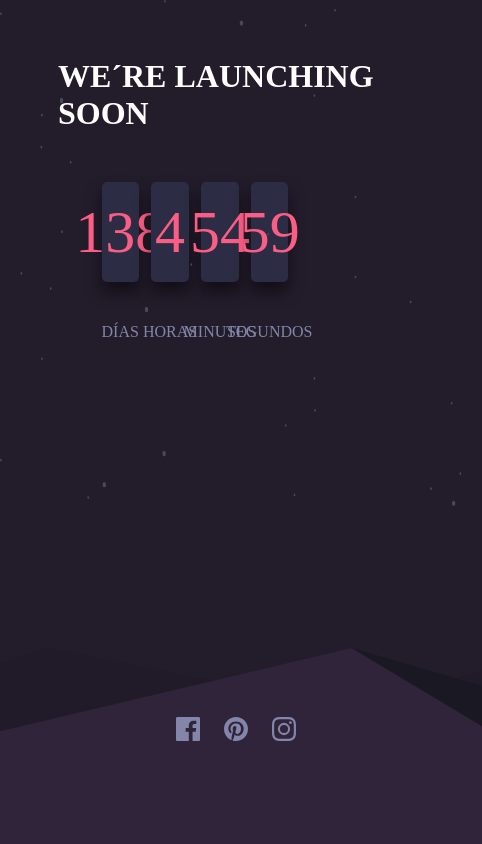
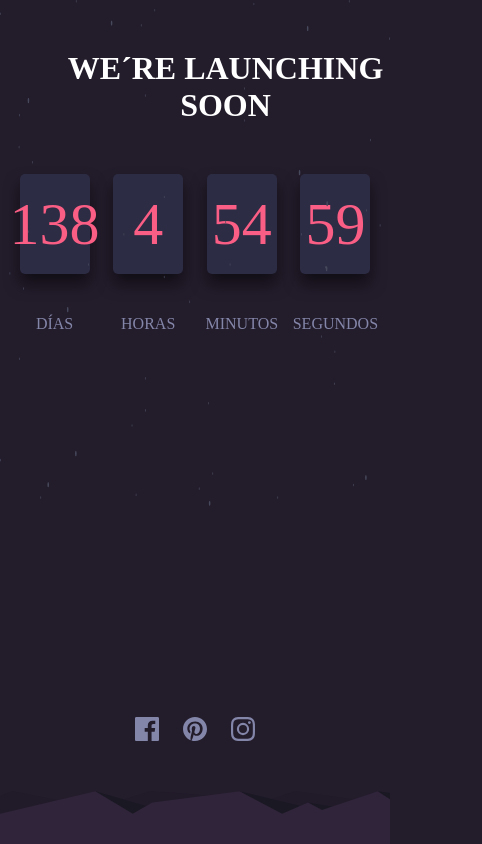
Before and after one commit to Eddieramirez29/Counter-Down-Timer, a React (Vite) app: page / in a window 390 px wide. Shown: the whole page, 482 px wide, since content can reach past the window. Built offline with nearby package versions, Linux system fonts and the light colour scheme.

Commit message:
Only is neccesary to change styles for responsive design

```diff
--- a/src/index.css
+++ b/src/index.css
@@ -1,37 +1,34 @@
-body
-{
+body {
   background-color: #231c2b;
+  margin: 0;
+  padding: 0;
 }
 
-.hills
-{
+.hills {
   position: fixed;
   bottom: 0;
   left: 0;
+  width: 100%;
 }
 
-.stars
-{
+.stars {
   position: fixed;
   top: 0;
   left: 0;
-  width: 100vh;
+  width: 100%;
   height: 60vh;
 }
 
-.countdown
-{
+.countdown {
   display: flex;
   justify-content: space-between; /* Espacia los íconos uniformemente */
-  width: 100%;                    /* Ocupa el ancho completo del contenedor */
-  max-width: 50%;               /* Opcional: Define un ancho máximo para el contenedor */
+  width: 90%;                    /* Ajusta el ancho al 90% del contenedor en móviles */
+  max-width: 500px;              /* Ajusta el ancho máximo para móviles y desktop */
   height: 100px;
   margin: 0 auto;
 }
 
-
-.countdown .countdown-item
-{
+.countdown .countdown-item {
   display: flex;
   justify-content: center; /* Espacia los íconos uniformemente */
   align-items: center;
@@ -40,22 +37,20 @@ body
   background-color: #2c2c44;
   border-radius: 5px;
   color: #fb5e84;
-  font-size:60px;
+  font-size: 60px;
   box-shadow: 0px 10px 15px rgba(0, 0, 0, 0.5);
 }
 
-.names
-{
+.names {
   display: flex;
   justify-content: space-between; /* Espacia los íconos uniformemente */
-  width: 100%;                    /* Ocupa el ancho completo del contenedor */
-  max-width: 50%;               /* Opcional: Define un ancho máximo para el contenedor */
+  width: 90%;                    /* Ajusta el ancho al 90% del contenedor en móviles */
+  max-width: 500px;              /* Ajusta el ancho máximo para móviles y desktop */
   height: 100px;
   margin: 0 auto;
 }
 
-.names .names-item
-{
+.names .names-item {
   display: flex;
   justify-content: center; /* Espacia los íconos uniformemente */
   align-items: center;
@@ -63,34 +58,45 @@ body
   height: 100%;
   border-radius: 5px;
   color: hsl(237, 18%, 59%);
-  font-size:16px;
+  font-size: 16px;
 }
 
-.icon-container
-{
+.icon-container {
   display: flex;
   justify-content: space-between; /* Espacia los íconos uniformemente */
-  width: 100%;                    /* Ocupa el ancho completo del contenedor */
-  max-width: 120px;               /* Opcional: Define un ancho máximo para el contenedor */
+  width: 90%;                    /* Ajusta el ancho al 90% del contenedor en móviles */
+  max-width: 120px;              /* Ajusta el ancho máximo */
   margin: 0 auto;                /* Opcional: Centra el contenedor horizontalmente */
   position: absolute;
-  top:85%;
-  left: 45%;
+  top: 85%;
+  left: 50%;
+  transform: translateX(-50%);   /* Centra horizontalmente el contenedor */
 }
-.title
-{
+
+.title {
   display: flex;
   justify-content: space-between; /* Espacia los íconos uniformemente */
-  width: 100%;                    /* Ocupa el ancho completo del contenedor */
-  max-width: 500px;               /* Opcional: Define un ancho máximo para el contenedor */
+  width: 90%;                    /* Ajusta el ancho al 90% del contenedor en móviles */
+  max-width: 500px;              /* Ajusta el ancho máximo para móviles y desktop */
   margin: 0 auto;
   padding: 50px;
   color: white;
-  /* border: 2px solid black ; */
+  text-align: center;            /* Centra el texto en el contenedor */
 }
 
-.facebook:hover, .instagram:hover, .pinterest:hover
-{
-  background-color:  #fb5e84;
+.facebook:hover, .instagram:hover, .pinterest:hover {
+  background-color: #fb5e84;
   cursor: pointer;
 }
+
+/* Consultas de medios para dispositivos móviles */
+@media (max-width: 375px)
+{
+
+}
+
+/* Consultas de medios para pantallas de escritorio más grandes */
+@media (min-width: 1440px)
+{
+
+}
```
